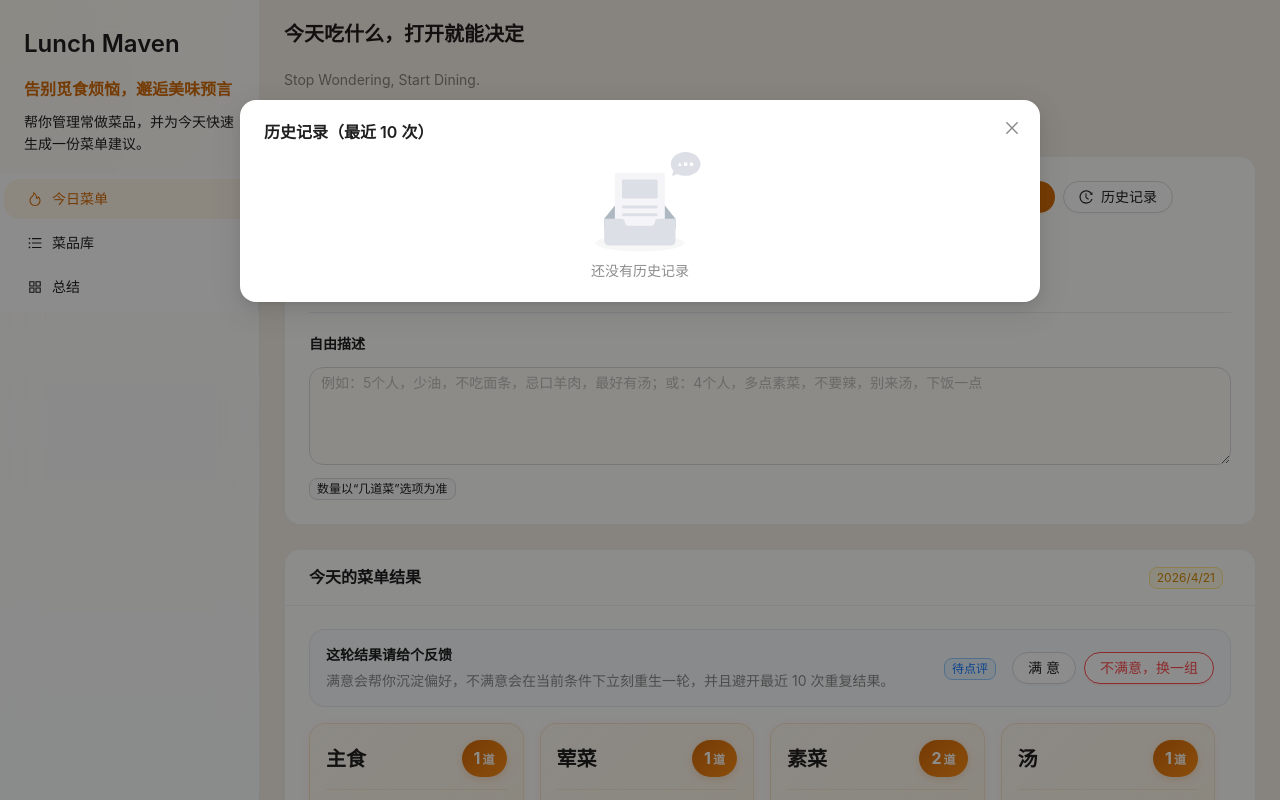
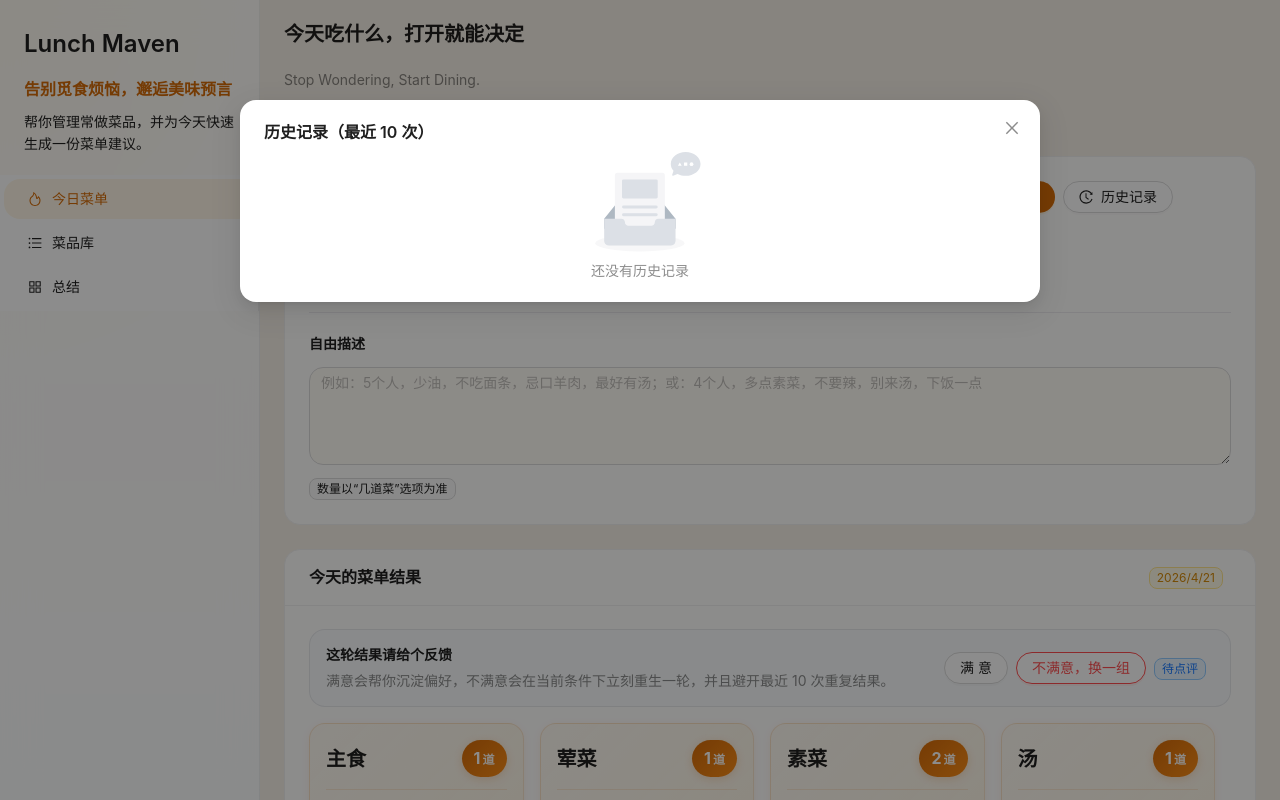
Before and after one commit to Cdream-l/LunchMaven, a React (Vite) app: page /generator in a window 1280 px wide. Both pictures are taken after a click on the button "历史记录". Shown: the top 800 px of the page. Built offline with nearby package versions, Linux system fonts and the light colour scheme.

Commit message:
feat(GeneratorPage): 优化用户反馈标签显示样式和位置
调整反馈标签的显示位置和样式，将标签移至按钮后显示
修改历史记录中不满意状态的显示方式，增加删除线效果
统一使用橙色作为不满意标签的颜色

```diff
--- a/src/pages/GeneratorPage.jsx
+++ b/src/pages/GeneratorPage.jsx
@@ -162,9 +162,6 @@ export default function GeneratorPage() {
               </Typography.Text>
             </div>
             <Space wrap>
-              <Tag color={dailyMenu.feedback === 'liked' ? 'success' : dailyMenu.feedback === 'disliked' ? 'error' : 'processing'}>
-                {dailyMenu.feedback === 'liked' ? '已满意' : dailyMenu.feedback === 'disliked' ? '已不满意' : '待点评'}
-              </Tag>
               <Button
                 type={dailyMenu.feedback === 'liked' ? 'primary' : 'default'}
                 onClick={() => submitMenuFeedback('liked')}
@@ -174,6 +171,13 @@ export default function GeneratorPage() {
               <Button danger onClick={() => submitMenuFeedback('disliked')}>
                 不满意，换一组
               </Button>
+              {dailyMenu.feedback === 'liked' ? (
+                <Tag color="success">满意</Tag>
+              ) : dailyMenu.feedback === 'disliked' ? (
+                <Tag color="orange">不满意</Tag>
+              ) : (
+                <Tag color="processing">待点评</Tag>
+              )}
             </Space>
           </div>
         ) : null}
@@ -289,14 +293,24 @@ export default function GeneratorPage() {
                   <div className="history-item">
                     <div className="history-header">
                       <Typography.Text strong>
-                        第 {menuHistory.length - index} 次生成 - {history.date}
+                        {history.feedback === 'disliked' ? (
+                          <>
+                            <span style={{ textDecoration: 'line-through' }}>第 {menuHistory.length - index} 次生成</span> - {history.date}
+                            <Tag color="orange" style={{ marginLeft: 8 }}>不满意</Tag>
+                          </>
+                        ) : (
+                          <>
+                            第 {menuHistory.length - index} 次生成 - {history.date}
+                            {history.feedback === 'liked' ? (
+                              <Tag color="success" style={{ marginLeft: 8 }}>满意</Tag>
+                            ) : null}
+                          </>
+                        )}
                       </Typography.Text>
                       <Space wrap size={6}>
                         <Tag color="blue">
                           {history.requestMeta?.requestedDishCount || history.menuCount || history.items.length} 道菜
                         </Tag>
-                        {history.feedback === 'liked' ? <Tag color="success">满意</Tag> : null}
-                        {history.feedback === 'disliked' ? <Tag color="error">不满意</Tag> : null}
                       </Space>
                     </div>
                     {history.requestMeta?.summary ? (
```
